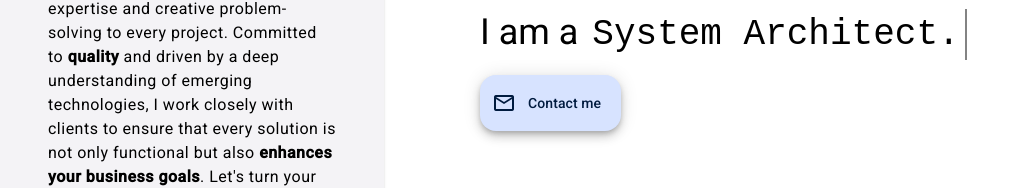
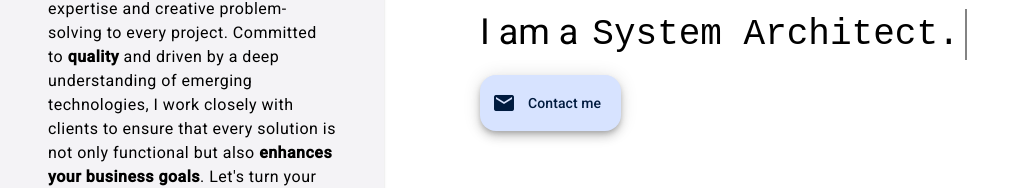
Before and after one commit to jseashell/portfolio, an Angular app: page / in a window 1280 px wide. Shown: the part 331-519 px from the top of the page, without its empty margins (0-1029 px from the left). Built offline with nearby package versions, Linux system fonts and the light colour scheme.

Commit message:
Replace mat symbols with mat icons

```diff
--- a/package.json
+++ b/package.json
@@ -24,7 +24,6 @@
     "@angular/platform-browser-dynamic": "^18.1.0",
     "@angular/router": "^18.1.0",
     "dayjs": "^1.11.12",
-    "material-symbols": "^0.21.2",
     "rxjs": "~7.8.0",
     "tslib": "^2.3.0",
     "zone.js": "~0.14.3"
@@ -38,6 +37,7 @@
     "jasmine-core": "~5.1.0",
     "jest": "^29.7.0",
     "jest-preset-angular": "^14.1.1",
+    "material-icons": "^1.13.12",
     "prettier": "^3.3.3",
     "serverless": "^3.39.0",
     "serverless-cloudfront-invalidate": "^1.12.2",
--- a/src/app/features/hero/hero.component.html
+++ b/src/app/features/hero/hero.component.html
@@ -16,7 +16,7 @@
     I am a <span>{{ subtitle$ | async }}</span>
   </h2>
   <a mat-fab extended href="mailto:schellingerj1@gmail.com?subject=Software Development Inquiry" target="_blank">
-    <mat-icon fontSet="material-symbols-outlined">mail</mat-icon>
+    <mat-icon>mail</mat-icon>
     Contact me
   </a>
 </div>
--- a/src/styles.css
+++ b/src/styles.css
@@ -1,4 +1,4 @@
-@import 'material-symbols';
+@import 'material-icons/iconfont/material-icons.css';
 
 html,
 body {
```
Also changed, not shown: 1 other file (tests, documents, lock files or other folders).
